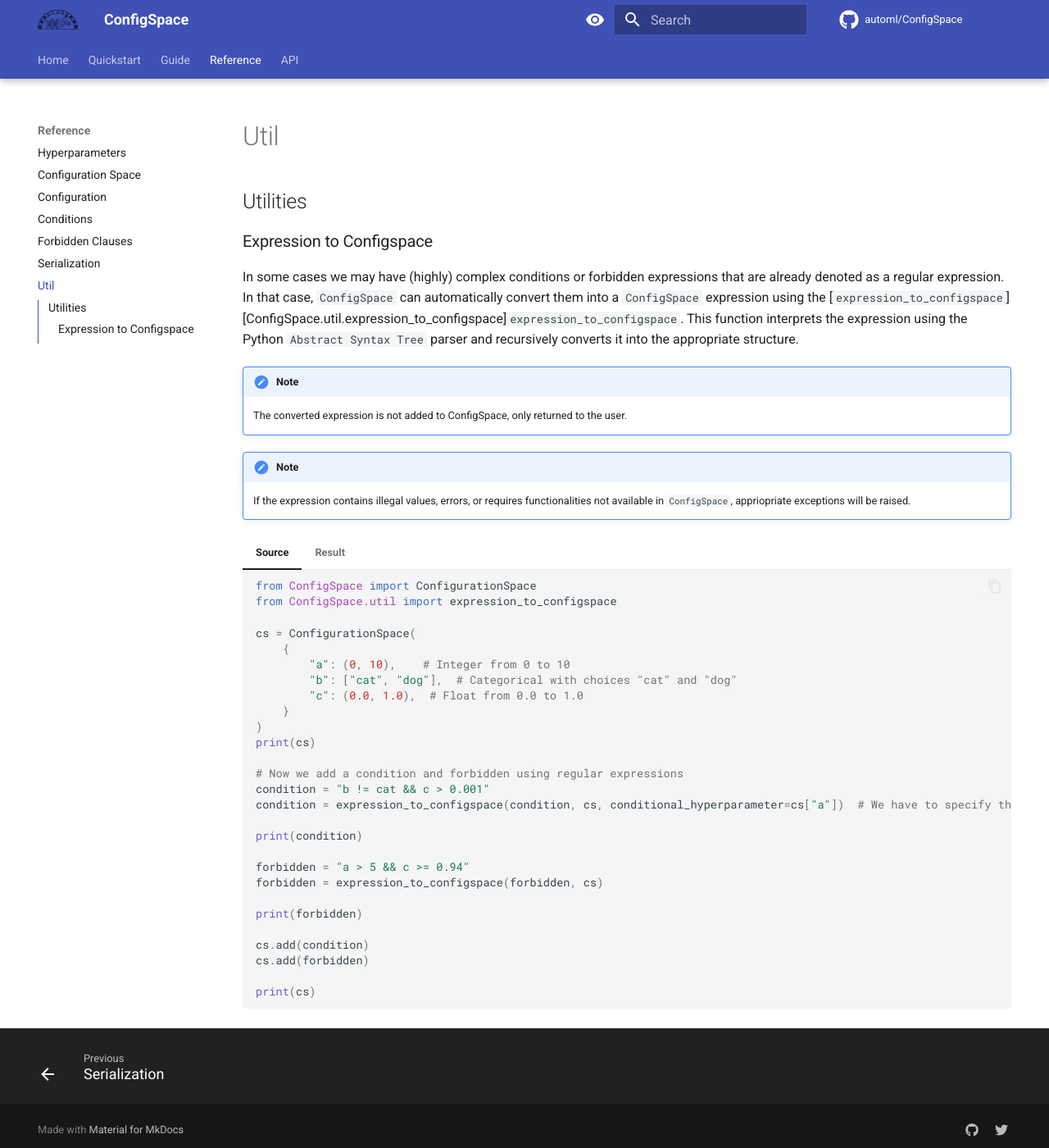
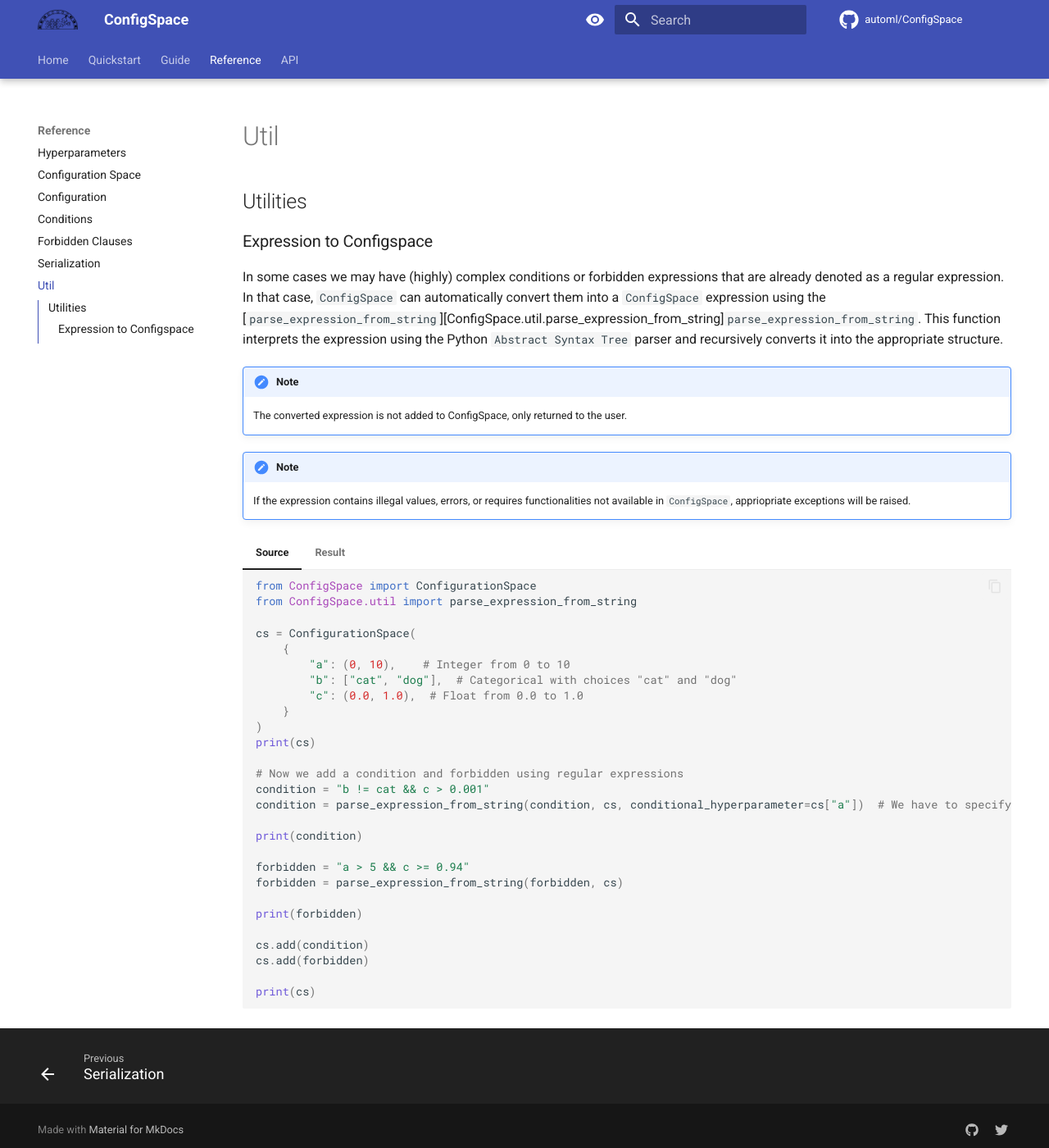
Before and after one commit to automl/ConfigSpace, an MkDocs documentation site: the page built from docs/reference/util.md, in a window 1280 px wide and 1400 px high. Shown: the whole window at 82% size. Built offline with MkDocs 1.6.1 and Material for MkDocs 9.7.7, drawn with Linux system fonts in a browser that asks for light colours; comment, search, counter and statistics services are not loaded; the version menu is left out.

Commit message:
Rename function

````diff
--- a/docs/reference/util.md
+++ b/docs/reference/util.md
@@ -2,7 +2,7 @@
 
 ### Expression to Configspace
 
-In some cases we may have (highly) complex conditions or forbidden expressions that are already denoted as a regular expression. In that case, `ConfigSpace` can automatically convert them into a `ConfigSpace` expression using the [`expression_to_configspace`][ConfigSpace.util.expression_to_configspace]`expression_to_configspace`. This function interprets the expression using the Python `Abstract Syntax Tree` parser and recursively converts it into the appropriate structure.
+In some cases we may have (highly) complex conditions or forbidden expressions that are already denoted as a regular expression. In that case, `ConfigSpace` can automatically convert them into a `ConfigSpace` expression using the [`parse_expression_from_string`][ConfigSpace.util.parse_expression_from_string]`parse_expression_from_string`. This function interprets the expression using the Python `Abstract Syntax Tree` parser and recursively converts it into the appropriate structure.
 
 !!! note
     The converted expression is not added to ConfigSpace, only returned to the user.
@@ -12,7 +12,7 @@
 
 ```python exec="True" result="python" source="tabbed-left"
 from ConfigSpace import ConfigurationSpace
-from ConfigSpace.util import expression_to_configspace
+from ConfigSpace.util import parse_expression_from_string
 
 cs = ConfigurationSpace(
     {
@@ -25,12 +25,12 @@
 
 # Now we add a condition and forbidden using regular expressions
 condition = "b != cat && c > 0.001"
-condition = expression_to_configspace(condition, cs, conditional_hyperparameter=cs["a"])  # We have to specify the conditional HP seperately here as the final argument
+condition = parse_expression_from_string(condition, cs, conditional_hyperparameter=cs["a"])  # We have to specify the conditional HP seperately here as the final argument
 
 print(condition)
 
 forbidden = "a > 5 && c >= 0.94"
-forbidden = expression_to_configspace(forbidden, cs)
+forbidden = parse_expression_from_string(forbidden, cs)
 
 print(forbidden)
 
````
Also changed, not shown: 2 other files.
